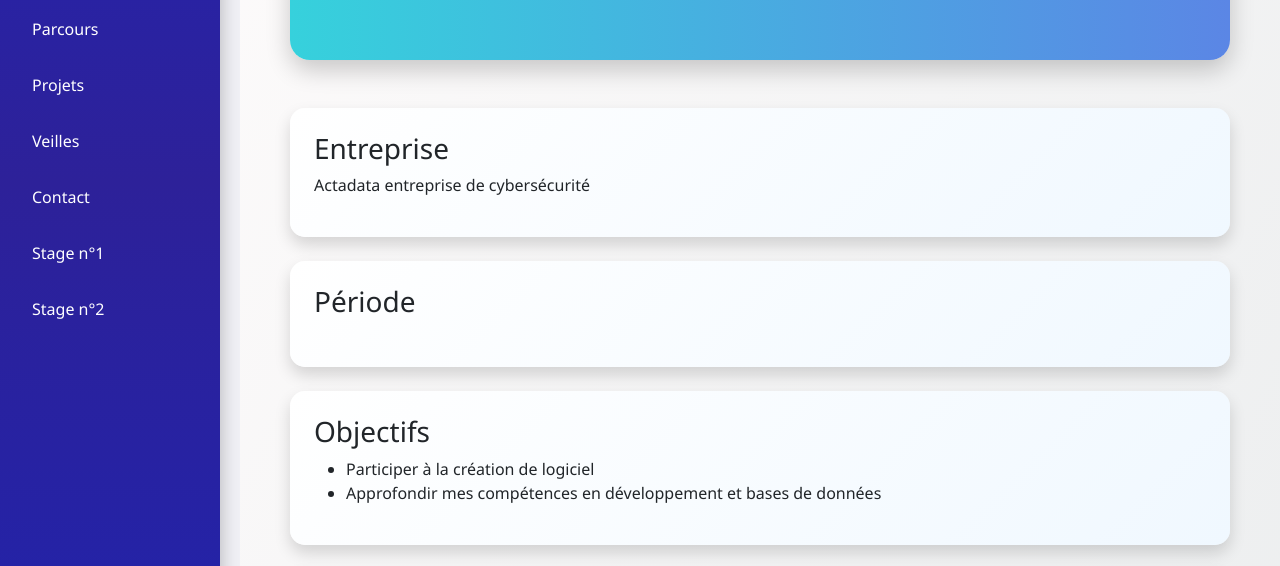
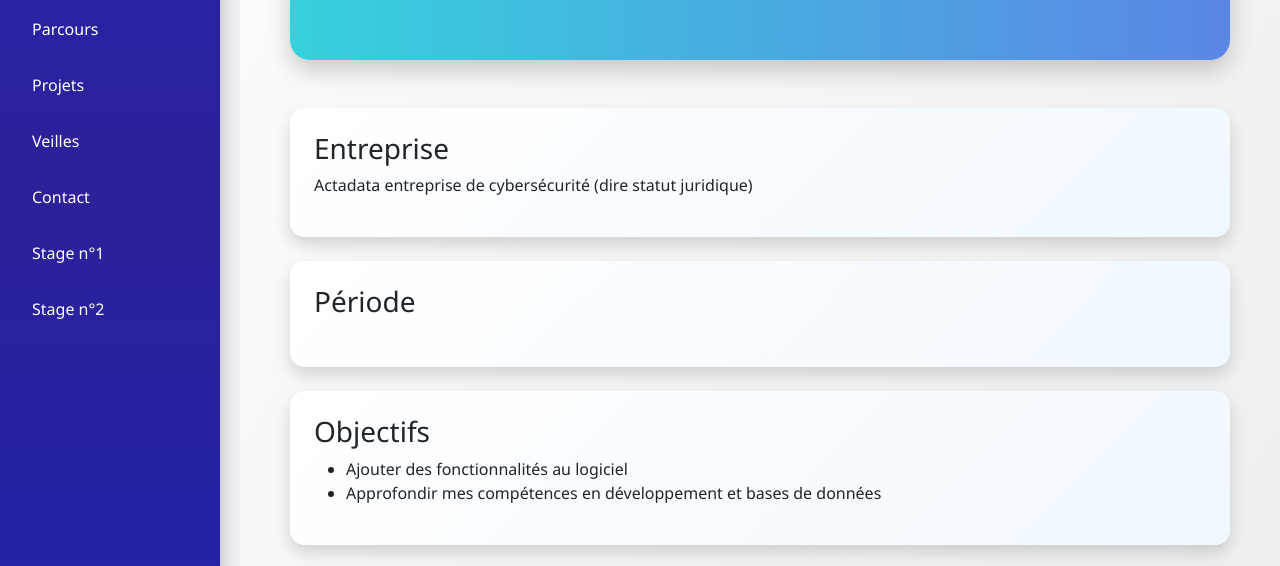
Before and after one commit to hyudge/portfolio, a plain HTML site: page stage-1.html in a window 1280 px wide. Shown: the part 218-784 px from the top of the page. Drawn offline with nearby package versions, Linux system fonts and the light colour scheme.

Commit message:
Update stage-1.html and Dockerfile

```diff
--- a/stage-1.html
+++ b/stage-1.html
@@ -33,7 +33,7 @@
       <div class="col-md-12">
         <div class="card p-4 shadow mb-4">
           <h3>Entreprise</h3>
-          <p>Actadata entreprise de cybersécurité</p>
+          <p>Actadata entreprise de cybersécurité (dire statut juridique)</p>
         </div>
         <div class="card p-4 shadow mb-4">
           <h3>Période</h3>
@@ -42,7 +42,7 @@
         <div class="card p-4 shadow mb-4">
           <h3>Objectifs</h3>
           <ul>
-            <li>Participer à la création de logiciel</li>
+            <li>Ajouter des fonctionnalités au logiciel</li>
             <li>Approfondir mes compétences en développement et bases de données</li>
           </ul>
         </div>
```
Also changed, not shown: 2 other files.
